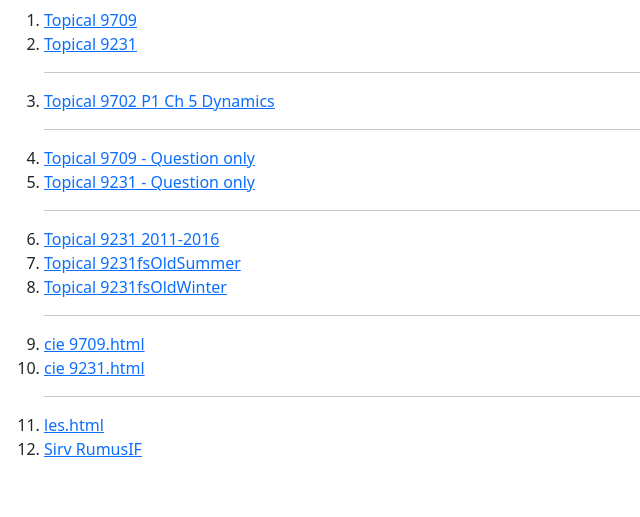
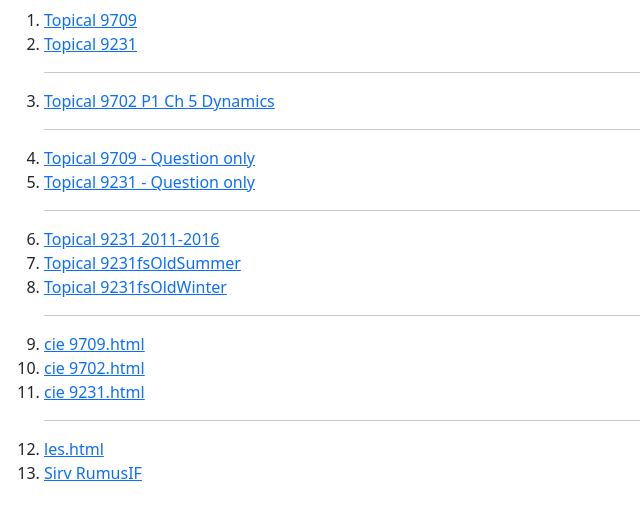
Before and after one commit to wongsukses/cie, a plain HTML site: page index2.html in a window 1280 px wide. Shown: the part 73-590 px from the top of the page, without its empty margins (0-640 px from the left). Drawn offline with nearby package versions, Linux system fonts and the light colour scheme.

Commit message:
Update index2.html

```diff
--- a/index2.html
+++ b/index2.html
@@ -24,6 +24,7 @@
 <li><a href="temp/9231fsOldWinter.html">Topical 9231fsOldWinter</a></li><hr>
 
 <li><a href="temp/cie_9709.html">cie 9709.html</a></li>
+<li><a href="temp/cie_9702.html">cie 9702.html</a></li>
 <li><a href="temp/cie_9231.html">cie 9231.html</a></li><hr>
 <li><a href="temp/les.html">les.html</a></li>
 <li><a href="https://my.sirv.com/#/sh/XN186KZXKhWBN9NNm3kzJSmkFot">Sirv RumusIF</a></li>
```
